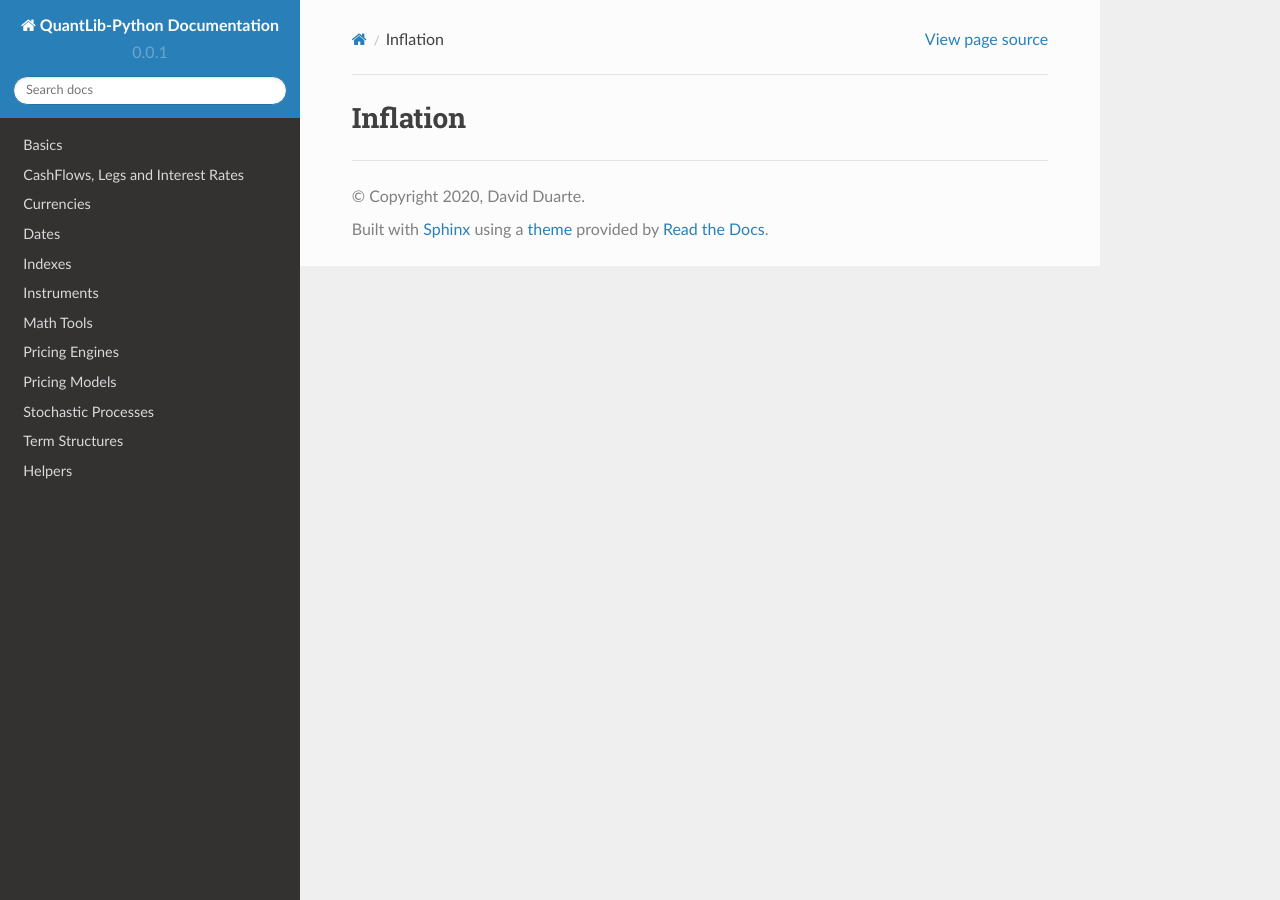
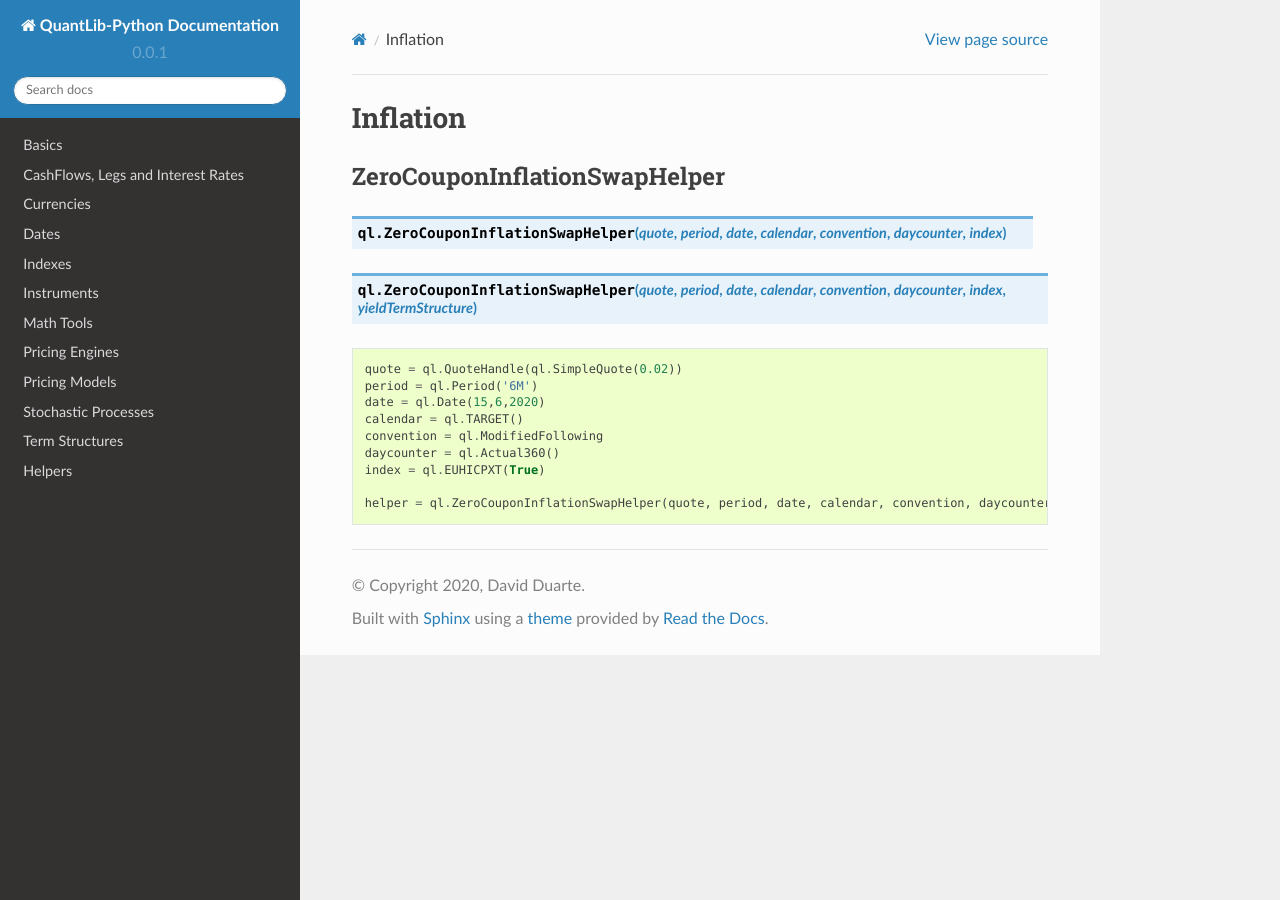
Before and after one commit to nhaga/QuantLib-Python-Docs, a Sphinx documentation site: the page built from docs/helpers/inflation.rst, in a window 1280 px wide. Built offline with Sphinx 7.4.7 and the Read the Docs theme 2.0.0, drawn with Linux system fonts in a browser that asks for light colours; formulas are drawn with MathJax 3.

Commit message:
added zeroCouponInflationSwapHelper

```diff
--- a/docs/helpers/inflation.rst
+++ b/docs/helpers/inflation.rst
@@ -1,2 +1,22 @@
 Inflation
 #########
+
+
+ZeroCouponInflationSwapHelper
+-----------------------------
+
+.. function:: ql.ZeroCouponInflationSwapHelper(quote, period, date, calendar, convention, daycounter, index)
+
+.. function:: ql.ZeroCouponInflationSwapHelper(quote, period, date, calendar, convention, daycounter, index, yieldTermStructure)
+
+.. code-block:: python
+
+  quote = ql.QuoteHandle(ql.SimpleQuote(0.02))
+  period = ql.Period('6M')
+  date = ql.Date(15,6,2020)
+  calendar = ql.TARGET()
+  convention = ql.ModifiedFollowing
+  daycounter = ql.Actual360()
+  index = ql.EUHICPXT(True)
+
+  helper = ql.ZeroCouponInflationSwapHelper(quote, period, date, calendar, convention, daycounter, index)
```
